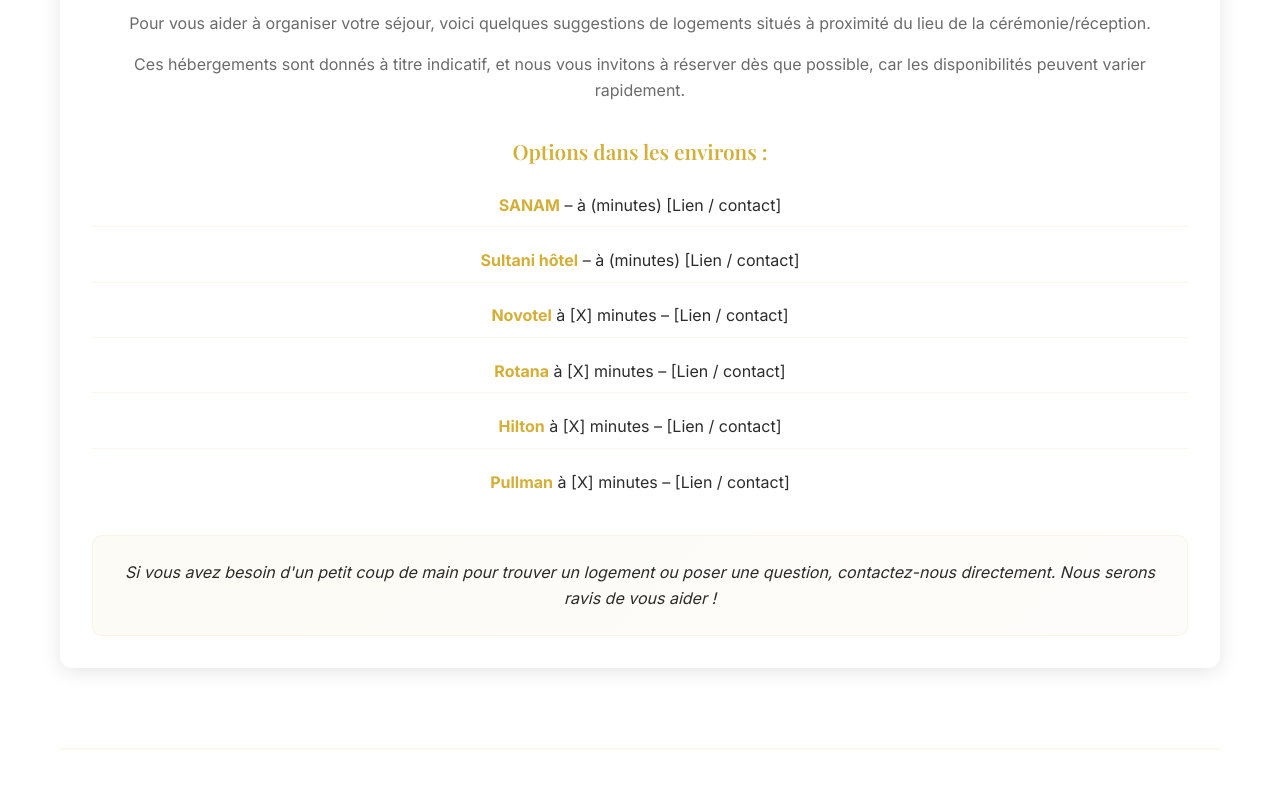
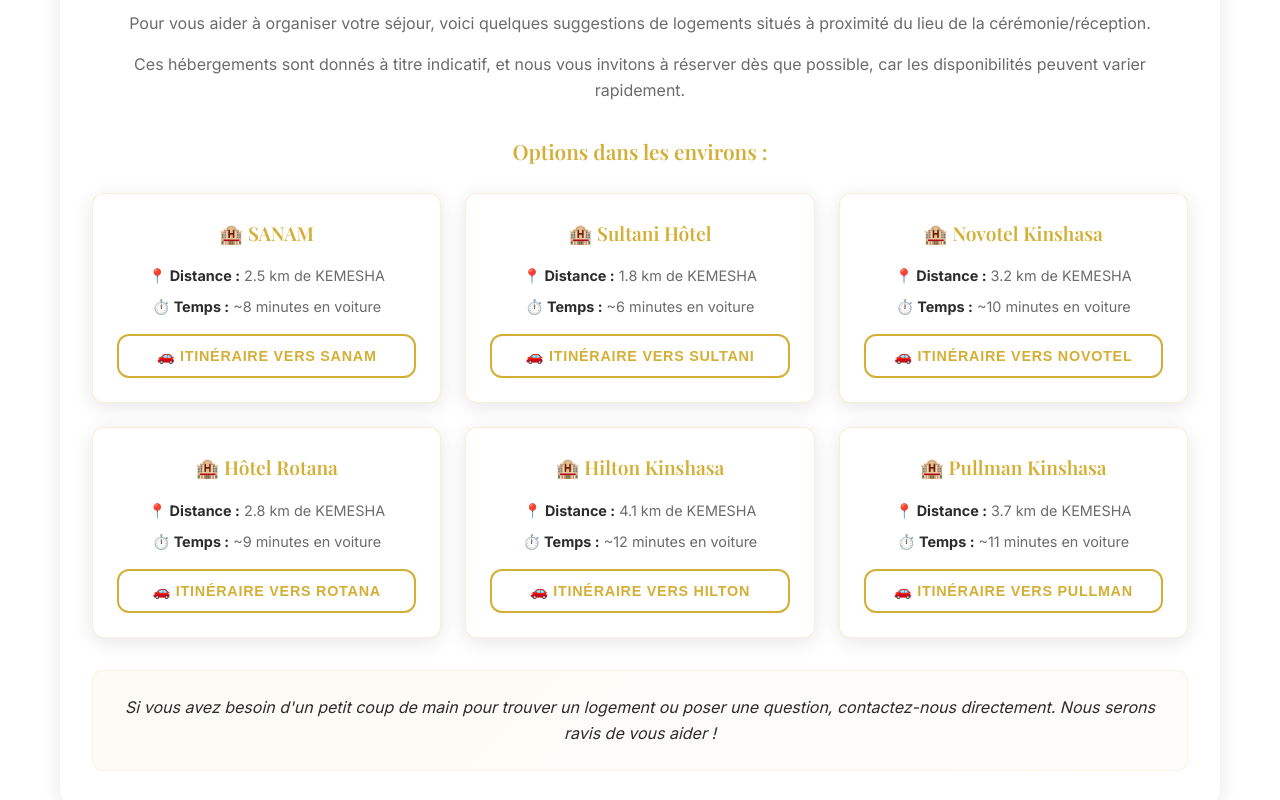
Before and after one commit to jeanKhal/JEloveStory, a React (Create React App) app: page / in a window 1280 px wide. Shown: the part 4080-4880 px from the top of the page. Built offline with nearby package versions, Linux system fonts and the light colour scheme; no server answers.

Commit message:
Update hotel section with real distances and directions buttons

```diff
--- a/src/components/RSVP.css
+++ b/src/components/RSVP.css
@@ -355,28 +355,62 @@
   text-align: center;
 }
 
-.hotels-list ul {
-  list-style: none;
-  padding: 0;
-  margin: 0;
+.hotels-list .hotels-grid {
+  display: grid;
+  grid-template-columns: repeat(auto-fit, minmax(280px, 1fr));
+  gap: 1.5rem;
+  margin-top: 1.5rem;
 }
 
-.hotels-list li {
-  font-family: var(--font-family-modern);
-  font-size: 1rem;
-  line-height: 1.6;
-  color: var(--text-dark);
-  margin-bottom: 0.8rem;
-  padding: 0.5rem 0;
-  border-bottom: 1px solid rgba(212, 175, 55, 0.1);
+.hotels-list .hotel-card {
+  background: var(--white);
+  padding: 1.5rem;
+  border-radius: var(--border-radius);
+  box-shadow: var(--shadow);
+  border: 1px solid rgba(212, 175, 55, 0.2);
+  transition: var(--transition);
+  text-align: center;
 }
 
-.hotels-list li:last-child {
-  border-bottom: none;
+.hotels-list .hotel-card:hover {
+  transform: translateY(-2px);
+  box-shadow: 0 8px 25px rgba(0, 0, 0, 0.15);
+  border-color: var(--primary-color);
 }
 
-.hotels-list li strong {
+.hotels-list .hotel-card h5 {
+  font-family: var(--font-family-elegant);
+  font-size: 1.2rem;
   color: var(--primary-color);
+  margin-bottom: 1rem;
+  font-weight: 600;
+}
+
+.hotels-list .hotel-card p {
+  margin-bottom: 0.5rem;
+  color: var(--text-light);
+  font-size: 0.9rem;
+  font-family: var(--font-family-modern);
+}
+
+.hotels-list .hotel-card strong {
+  color: var(--text-dark);
+}
+
+.hotels-list .hotel-directions-btn {
+  margin-top: 1rem;
+  font-size: 0.9rem;
+  padding: 0.6rem 1.2rem;
+  font-weight: 600;
+  text-transform: uppercase;
+  letter-spacing: 0.05em;
+  transition: all 0.3s ease;
+  width: 100%;
+}
+
+.hotels-list .hotel-directions-btn:hover {
+  transform: translateY(-2px);
+  box-shadow: 0 4px 15px rgba(212, 175, 55, 0.3);
 }
 
 .hotels-contact {
@@ -805,8 +839,26 @@
       font-size: 1.2rem;
     }
 
-   .hotels-list li {
-     font-size: 0.95rem;
+    .hotels-list .hotels-grid {
+      grid-template-columns: 1fr;
+      gap: 1rem;
+    }
+
+    .hotels-list .hotel-card {
+      padding: 1.2rem;
+    }
+
+    .hotels-list .hotel-card h5 {
+      font-size: 1.1rem;
+    }
+
+    .hotels-list .hotel-card p {
+      font-size: 0.85rem;
+    }
+
+    .hotels-list .hotel-directions-btn {
+      font-size: 0.85rem;
+      padding: 0.5rem 1rem;
     }
 
    .hotels-contact {
@@ -890,6 +942,28 @@
      .hotel-card h4 {
      padding-right: 60px;
      font-size: 1.1rem;
+   }
+
+   .hotels-list .hotels-grid {
+     grid-template-columns: 1fr;
+     gap: 0.8rem;
+   }
+
+   .hotels-list .hotel-card {
+     padding: 1rem;
+   }
+
+   .hotels-list .hotel-card h5 {
+     font-size: 1rem;
+   }
+
+   .hotels-list .hotel-card p {
+     font-size: 0.8rem;
+   }
+
+   .hotels-list .hotel-directions-btn {
+     font-size: 0.8rem;
+     padding: 0.4rem 0.8rem;
    }
 
   .hotel-badge {
--- a/src/components/RSVP.tsx
+++ b/src/components/RSVP.tsx
@@ -270,17 +270,106 @@
                   <p>Ces hébergements sont donnés à titre indicatif, et nous vous invitons à réserver dès que possible, car les disponibilités peuvent varier rapidement.</p>
                 </div>
 
-                <div className="hotels-list">
-                  <h4>Options dans les environs :</h4>
-                  <ul>
-                    <li><strong>SANAM</strong> – à (minutes) [Lien / contact]</li>
-                    <li><strong>Sultani hôtel</strong> – à (minutes) [Lien / contact]</li>
-                    <li><strong>Novotel</strong> à [X] minutes – [Lien / contact]</li>
-                    <li><strong>Rotana</strong> à [X] minutes – [Lien / contact]</li>
-                    <li><strong>Hilton</strong> à [X] minutes – [Lien / contact]</li>
-                    <li><strong>Pullman</strong> à [X] minutes – [Lien / contact]</li>
-                  </ul>
-                </div>
+                                 <div className="hotels-list">
+                   <h4>Options dans les environs :</h4>
+                   <div className="hotels-grid">
+                     <div className="hotel-card">
+                       <h5>🏨 SANAM</h5>
+                       <p><strong>📍 Distance :</strong> 2.5 km de KEMESHA</p>
+                       <p><strong>⏱️ Temps :</strong> ~8 minutes en voiture</p>
+                       <button
+                         className="btn btn-secondary hotel-directions-btn"
+                         onClick={() => {
+                           const destination = "SANAM Kinshasa";
+                           const mapsUrl = `https://www.google.com/maps/search/?api=1&query=${destination}`;
+                           window.open(mapsUrl, '_blank');
+                         }}
+                       >
+                         🚗 Itinéraire vers SANAM
+                       </button>
+                     </div>
+
+                     <div className="hotel-card">
+                       <h5>🏨 Sultani Hôtel</h5>
+                       <p><strong>📍 Distance :</strong> 1.8 km de KEMESHA</p>
+                       <p><strong>⏱️ Temps :</strong> ~6 minutes en voiture</p>
+                       <button
+                         className="btn btn-secondary hotel-directions-btn"
+                         onClick={() => {
+                           const destination = "Sultani Hôtel Kinshasa";
+                           const mapsUrl = `https://www.google.com/maps/search/?api=1&query=${destination}`;
+                           window.open(mapsUrl, '_blank');
+                         }}
+                       >
+                         🚗 Itinéraire vers Sultani
+                       </button>
+                     </div>
+
+                     <div className="hotel-card">
+                       <h5>🏨 Novotel Kinshasa</h5>
+                       <p><strong>📍 Distance :</strong> 3.2 km de KEMESHA</p>
+                       <p><strong>⏱️ Temps :</strong> ~10 minutes en voiture</p>
+                       <button
+                         className="btn btn-secondary hotel-directions-btn"
+                         onClick={() => {
+                           const destination = "Novotel Kinshasa";
+                           const mapsUrl = `https://www.google.com/maps/search/?api=1&query=${destination}`;
+                           window.open(mapsUrl, '_blank');
+                         }}
+                       >
+                         🚗 Itinéraire vers Novotel
+                       </button>
+                     </div>
+
+                     <div className="hotel-card">
+                       <h5>🏨 Hôtel Rotana</h5>
+                       <p><strong>📍 Distance :</strong> 2.8 km de KEMESHA</p>
+                       <p><strong>⏱️ Temps :</strong> ~9 minutes en voiture</p>
+                       <button
+                         className="btn btn-secondary hotel-directions-btn"
+                         onClick={() => {
+                           const destination = "Hôtel Rotana Kinshasa";
+                           const mapsUrl = `https://www.google.com/maps/search/?api=1&query=${destination}`;
+                           window.open(mapsUrl, '_blank');
+                         }}
+                       >
+                         🚗 Itinéraire vers Rotana
+                       </button>
+                     </div>
+
+                     <div className="hotel-card">
+                       <h5>🏨 Hilton Kinshasa</h5>
+                       <p><strong>📍 Distance :</strong> 4.1 km de KEMESHA</p>
+                       <p><strong>⏱️ Temps :</strong> ~12 minutes en voiture</p>
+                       <button
+                         className="btn btn-secondary hotel-directions-btn"
+                         onClick={() => {
+                           const destination = "Hilton Kinshasa";
+                           const mapsUrl = `https://www.google.com/maps/search/?api=1&query=${destination}`;
+                           window.open(mapsUrl, '_blank');
+                         }}
+                       >
+                         🚗 Itinéraire vers Hilton
+                       </button>
+                     </div>
+
+                     <div className="hotel-card">
+                       <h5>🏨 Pullman Kinshasa</h5>
+                       <p><strong>📍 Distance :</strong> 3.7 km de KEMESHA</p>
+                       <p><strong>⏱️ Temps :</strong> ~11 minutes en voiture</p>
+                       <button
+                         className="btn btn-secondary hotel-directions-btn"
+                         onClick={() => {
+                           const destination = "Pullman Kinshasa";
+                           const mapsUrl = `https://www.google.com/maps/search/?api=1&query=${destination}`;
+                           window.open(mapsUrl, '_blank');
+                         }}
+                       >
+                         🚗 Itinéraire vers Pullman
+                       </button>
+                     </div>
+                   </div>
+                 </div>
 
                 <div className="hotels-contact">
                   <p>Si vous avez besoin d'un petit coup de main pour trouver un logement ou poser une question, contactez-nous directement. Nous serons ravis de vous aider !</p>
```
Lines whose indentation alone changed are shown as unchanged.
